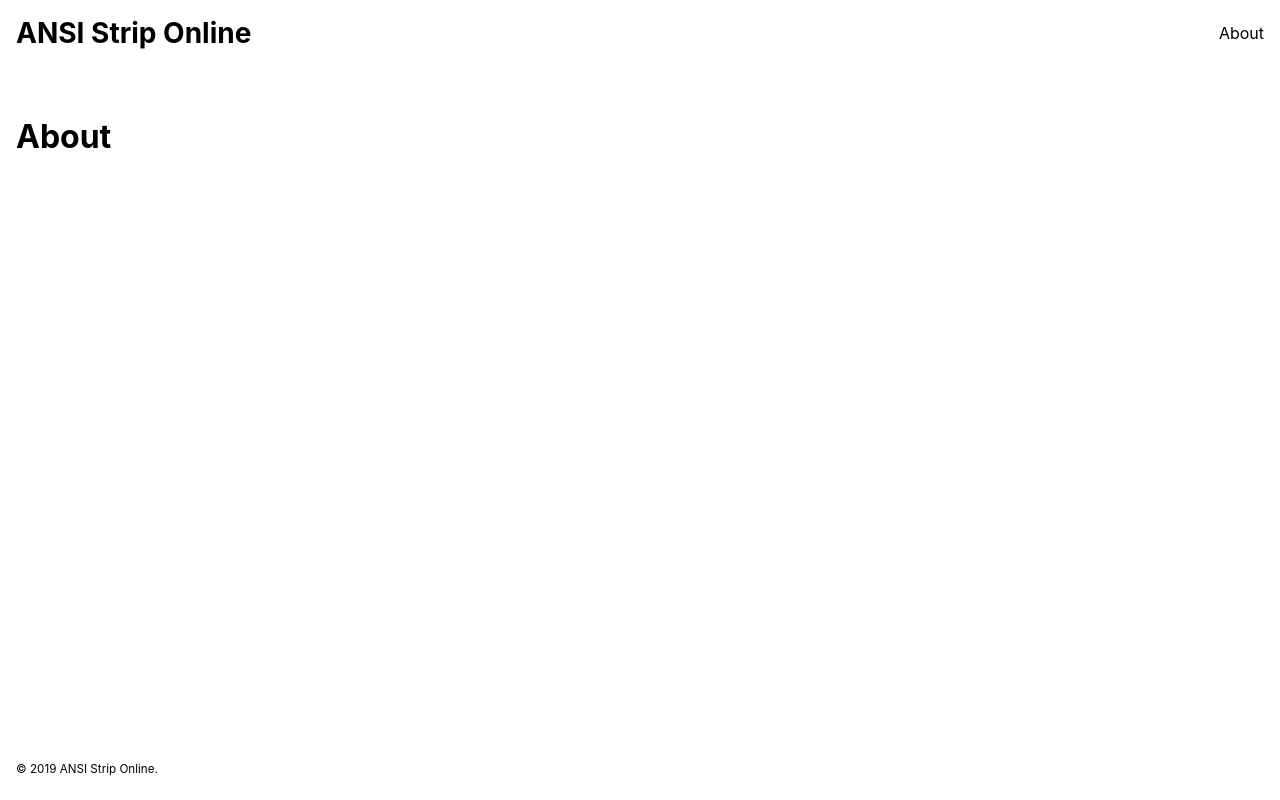
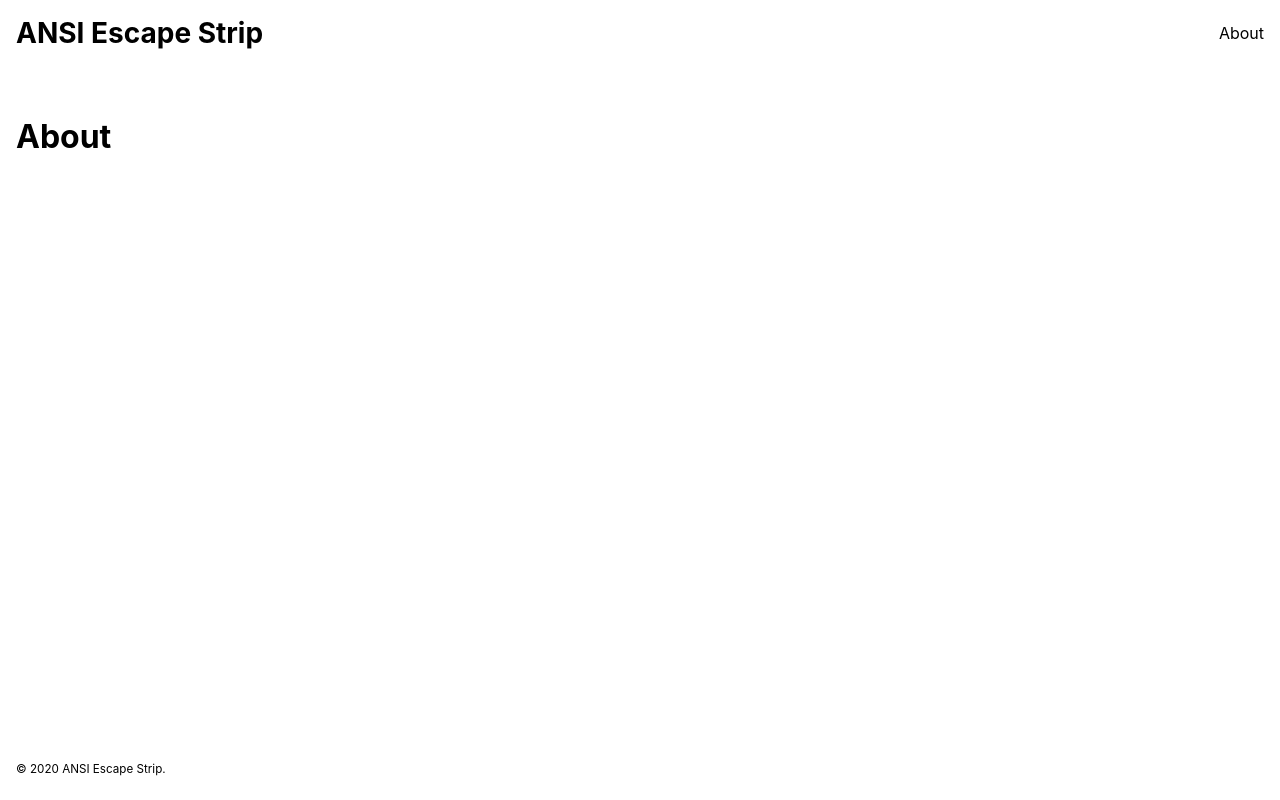
Before and after one commit to kimulaco/ANSI-Escape-Strip, a React (Create React App) app: page /about in a window 1280 px wide. Built offline with nearby package versions, Linux system fonts and the light colour scheme.

Commit message:
Update meta

```diff
--- a/package.json
+++ b/package.json
@@ -1,5 +1,5 @@
 {
-  "name": "ansi-strip-online",
+  "name": "ansi-escape-strip",
   "version": "0.1.0",
   "private": true,
   "dependencies": {
--- a/public/index.html
+++ b/public/index.html
@@ -7,11 +7,11 @@
     <meta name="theme-color" content="#000000" />
     <meta
       name="description"
-      content="Web site created using create-react-app"
+      content="Web service to strip ANSI Escape. Are there any logs that cannot be read due to ANSI Escape? You can convert it to text that everyone can read."
     />
     <link rel="apple-touch-icon" href="logo192.png" />
     <link rel="manifest" href="%PUBLIC_URL%/manifest.json" />
-    <title>ANSI Strip Online</title>
+    <title>ANSI Escape Strip</title>
   </head>
   <body>
     <noscript>You need to enable JavaScript to run this app.</noscript>
--- a/src/components/AppFooter/AppFooter.tsx
+++ b/src/components/AppFooter/AppFooter.tsx
@@ -6,7 +6,7 @@ const AppFooter: React.FC = () => {
     <footer className="AppFooter">
       <div className="AppFooter_inner">
         <p className="AppFooter_copyright">
-          <small>&copy; 2019 ANSI Strip Online.</small>
+          <small>&copy; 2020 ANSI Escape Strip.</small>
         </p>
       </div>
     </footer>
--- a/src/components/AppHeader/AppHeader.tsx
+++ b/src/components/AppHeader/AppHeader.tsx
@@ -7,7 +7,7 @@ const AppHeader: React.FC = () => {
     <header className="AppHeader">
       <div className="AppHeader_inner">
         <h1 className="AppHeader_title">
-          <Link className="AppHeader_title-link" to="/">ANSI Strip Online</Link>
+          <Link className="AppHeader_title-link" to="/">ANSI Escape Strip</Link>
         </h1>
         <p className="AppHeader_about">
           <Link className="AppHeader_about-link" to="/about">About</Link>
```
